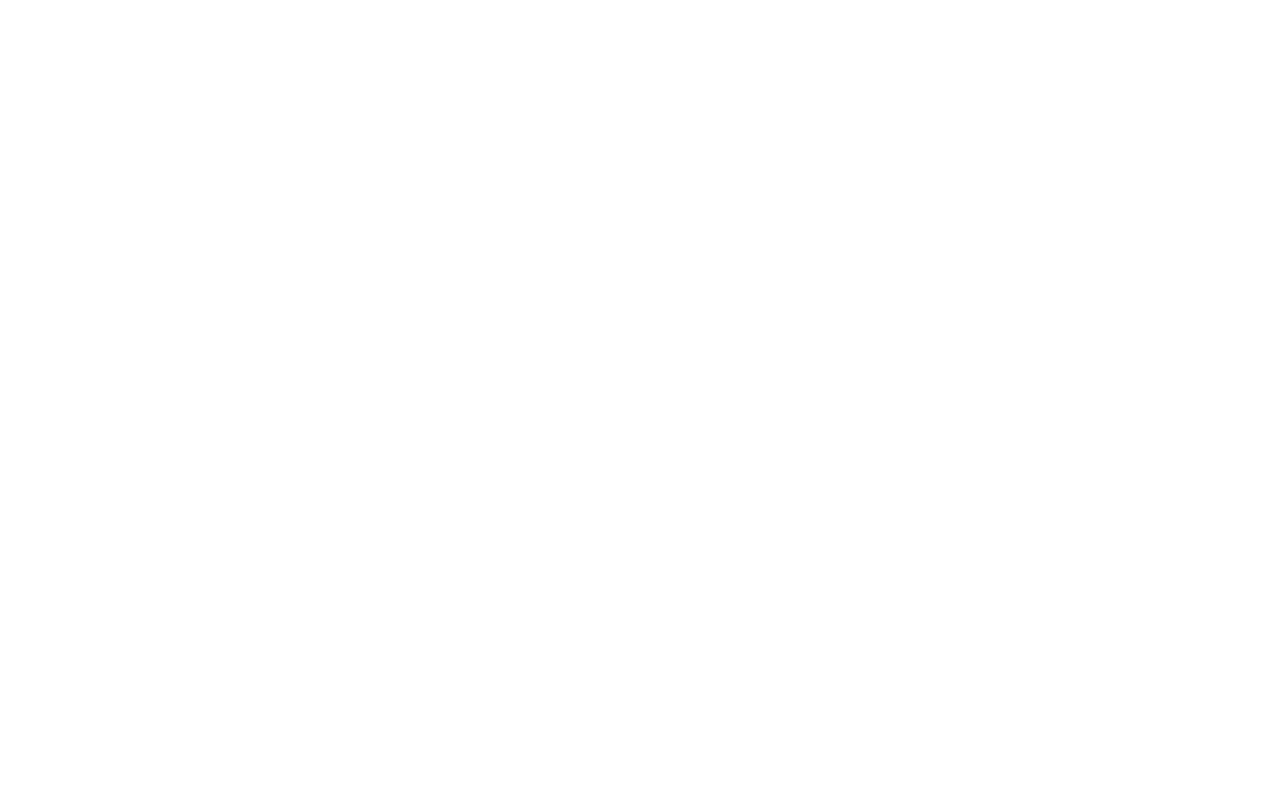
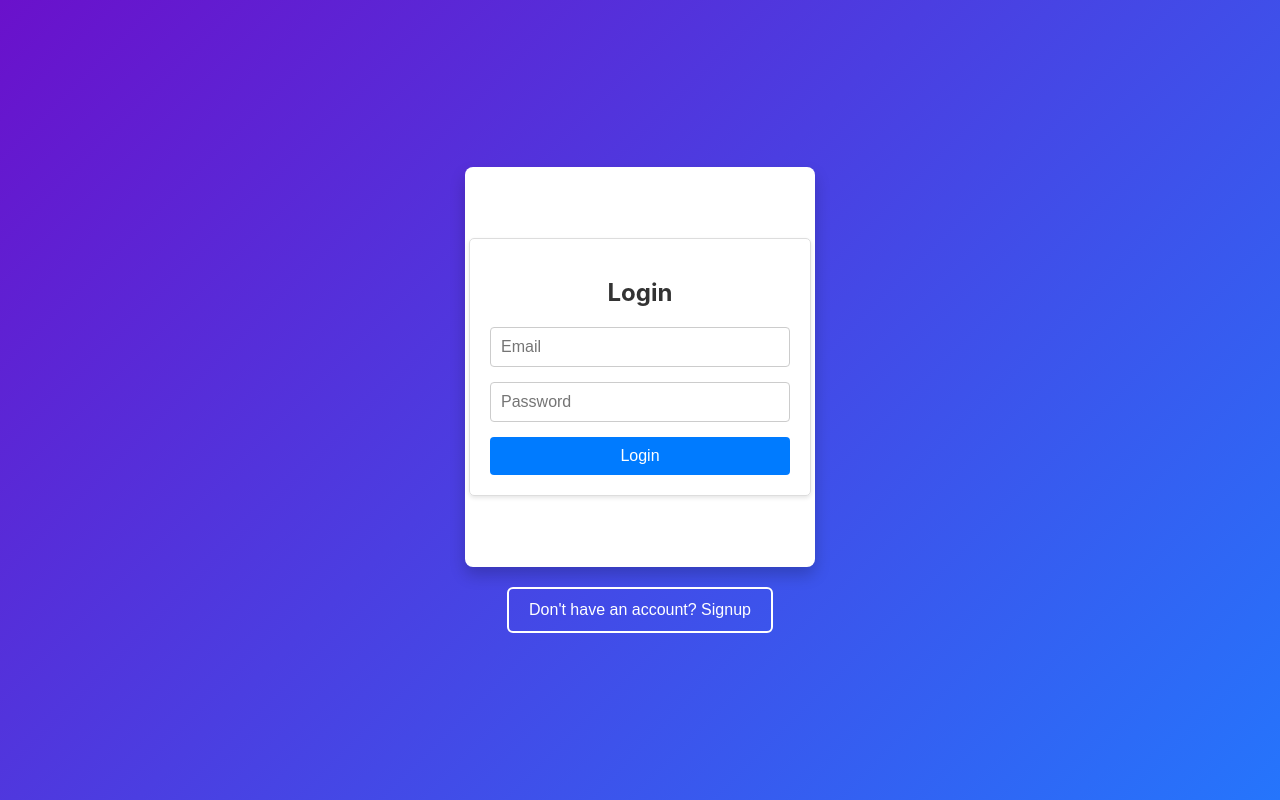
Before and after one commit to Gt9ight/freshpaper, a React (Create React App) app: page /freshpaper/auth in a window 1280 px wide. Before the commit this address had no page. Built offline with nearby package versions, Linux system fonts and the light colour scheme.

Commit message:
added styling to log in and logout

```diff
--- a/src/App.js
+++ b/src/App.js
@@ -2,6 +2,9 @@ import MediaPost from "./components/mediaPost/MediaPost";
 import MediaFeed from "./components/feed/MediaFeed";
 import { BrowserRouter, Routes, Route } from "react-router-dom";
 import Home from "./components/home/Home";
+import AuthLog from "./components/auth/Auth";
+import Login from "./components/auth/Login";
+import Signup from "./components/auth/SignUp";
 
 
 function App() {
@@ -12,7 +15,9 @@ function App() {
           <Route path="/">
             <Route index element={<Home/>} />
             <Route path="/postmedia" element={<MediaPost/>} />
-            <Route path="/mediafeed" element={<MediaFeed />} />
+            <Route path="/auth" element={<AuthLog />} />
+            <Route path="/login" element={<Login />} />
+            <Route path="/signup" element={<Signup />} />
           </Route>
         </Routes>
       </BrowserRouter>
--- /dev/null
+++ b/src/components/auth/Auth.js
@@ -0,0 +1,40 @@
+// AuthLog.jsx
+import { useState } from "react";
+import { useNavigate } from "react-router-dom";
+import Login from "./Login";
+import Signup from "./SignUp";
+import "./auth.css";
+
+function AuthLog() {
+  const [isSignup, setIsSignup] = useState(false);
+  const navigate = useNavigate();
+
+  const handleAuthSuccess = () => {
+    navigate("/postmedia");
+  };
+
+  return (
+    <div className="auth-log-container">
+      <div className={`auth-card ${isSignup ? "signup-active" : "login-active"}`}>
+        <div className="auth-card-inner">
+          <div className="auth-card-front">
+            {!isSignup && <Login onLoginSuccess={handleAuthSuccess} />}
+          </div>
+          <div className="auth-card-back">
+            {isSignup && <Signup onSignupSuccess={handleAuthSuccess} />}
+          </div>
+        </div>
+      </div>
+      <button
+        onClick={() => setIsSignup(!isSignup)}
+        className="auth-toggle-button"
+      >
+        {isSignup
+          ? "Already have an account? Login"
+          : "Don't have an account? Signup"}
+      </button>
+    </div>
+  );
+}
+
+export default AuthLog;
--- /dev/null
+++ b/src/components/auth/Login.js
@@ -0,0 +1,51 @@
+// Login.jsx
+import { useState } from "react";
+import { signInWithEmailAndPassword } from "firebase/auth";
+import { auth } from "../utilis/Firebase";
+import "./login.css"; // Import the CSS file
+
+const Login = ({ onLoginSuccess }) => {
+  const [email, setEmail] = useState("");
+  const [password, setPassword] = useState("");
+  const [error, setError] = useState("");
+
+  const handleLogin = async (e) => {
+    e.preventDefault();
+    try {
+      await signInWithEmailAndPassword(auth, email, password);
+      onLoginSuccess();
+    } catch (err) {
+      setError(err.message);
+    }
+  };
+
+  return (
+    <div className="login-container">
+      <h2 className="login-title">Login</h2>
+      {error && <p className="login-error">{error}</p>}
+      <form onSubmit={handleLogin} className="login-form">
+        <input
+          type="email"
+          placeholder="Email"
+          value={email}
+          onChange={(e) => setEmail(e.target.value)}
+          required
+          className="login-input"
+        />
+        <input
+          type="password"
+          placeholder="Password"
+          value={password}
+          onChange={(e) => setPassword(e.target.value)}
+          required
+          className="login-input"
+        />
+        <button type="submit" className="login-button">
+          Login
+        </button>
+      </form>
+    </div>
+  );
+};
+
+export default Login;
--- /dev/null
+++ b/src/components/auth/SignUp.js
@@ -0,0 +1,83 @@
+// Signup.jsx
+import { useState } from "react";
+import { createUserWithEmailAndPassword } from "firebase/auth";
+import { auth, db } from "../utilis/Firebase";
+import { doc, setDoc } from "firebase/firestore";
+import "./signup.css"; // Import the CSS file
+
+const Signup = ({ onSignupSuccess }) => {
+  const [email, setEmail] = useState("");
+  const [password, setPassword] = useState("");
+  const [error, setError] = useState("");
+  const [firstName, setFirstName] = useState("");
+  const [lastName, setLastName] = useState("");
+
+  const handleSignup = async (e) => {
+    e.preventDefault();
+    try {
+      const userCredential = await createUserWithEmailAndPassword(
+        auth,
+        email,
+        password
+      );
+      const user = userCredential.user;
+
+      // Add user data to Firestore
+      await setDoc(doc(db, "users", user.uid), {
+        firstName: firstName,
+        lastName: lastName,
+        email: email,
+      });
+
+      onSignupSuccess();
+    } catch (err) {
+      setError(err.message);
+    }
+  };
+
+  return (
+    <div className="signup-container">
+      <h2 className="signup-title">Signup</h2>
+      {error && <p className="signup-error">{error}</p>}
+      <form onSubmit={handleSignup} className="signup-form">
+        <input
+          type="text"
+          placeholder="First Name"
+          value={firstName}
+          onChange={(e) => setFirstName(e.target.value)}
+          required
+          className="signup-input"
+        />
+        <input
+          type="text"
+          placeholder="Last Name"
+          value={lastName}
+          onChange={(e) => setLastName(e.target.value)}
+          required
+          className="signup-input"
+        />
+        <input
+          type="email"
+          placeholder="Email"
+          value={email}
+          onChange={(e) => setEmail(e.target.value)}
+          required
+          className="signup-input"
+        />
+        <input
+          type="password"
+          placeholder="Password"
+          value={password}
+          onChange={(e) => setPassword(e.target.value)}
+          required
+          className="signup-input"
+        />
+        <button type="submit" className="signup-button">
+          Signup
+        </button>
+      </form>
+    </div>
+  );
+};
+
+export default Signup;
--- /dev/null
+++ b/src/components/auth/auth.css
@@ -0,0 +1,61 @@
+/* AuthLog.css */
+.auth-log-container {
+    display: flex;
+    flex-direction: column;
+    align-items: center;
+    justify-content: center;
+    min-height: 100vh;
+    background: linear-gradient(135deg, #6a11cb, #2575fc); /* Gradient background */
+  }
+
+  .auth-card {
+    width: 350px;
+    height: 400px;
+    perspective: 1000px;
+    margin-bottom: 20px;
+  }
+
+  .auth-card-inner {
+    position: relative;
+    width: 100%;
+    height: 100%;
+    transition: transform 0.8s;
+    transform-style: preserve-3d;
+  }
+
+  .signup-active .auth-card-inner {
+    transform: rotateY(180deg);
+  }
+
+  .auth-card-front,
+  .auth-card-back {
+    position: absolute;
+    width: 100%;
+    height: 100%;
+    backface-visibility: hidden;
+    display: flex;
+    align-items: center;
+    justify-content: center;
+    border-radius: 8px;
+    background: white; /* Card background */
+    box-shadow: 0 8px 16px rgba(0, 0, 0, 0.2);
+  }
+
+  .auth-card-back {
+    transform: rotateY(180deg);
+  }
+
+  .auth-toggle-button {
+    padding: 12px 20px;
+    background-color: transparent;
+    color: white;
+    border: 2px solid white;
+    border-radius: 6px;
+    cursor: pointer;
+    font-size: 16px;
+    transition: all 0.3s ease;
+  }
+
+  .auth-toggle-button:hover {
+    background-color: rgba(255, 255, 255, 0.2);
+  }
--- /dev/null
+++ b/src/components/auth/login.css
@@ -0,0 +1,49 @@
+/* Login.css */
+.login-container {
+    width: 300px;
+    margin: 50px auto;
+    padding: 20px;
+    border: 1px solid #ddd;
+    border-radius: 5px;
+    box-shadow: 0 2px 4px rgba(0, 0, 0, 0.1);
+  }
+
+  .login-title {
+    text-align: center;
+    margin-bottom: 20px;
+    color: #333;
+  }
+
+  .login-error {
+    color: red;
+    text-align: center;
+    margin-bottom: 10px;
+  }
+
+  .login-form {
+    display: flex;
+    flex-direction: column;
+  }
+
+  .login-input {
+    padding: 10px;
+    margin-bottom: 15px;
+    border: 1px solid #ccc;
+    border-radius: 4px;
+    font-size: 16px;
+  }
+
+  .login-button {
+    padding: 10px 15px;
+    background-color: #007bff;
+    color: white;
+    border: none;
+    border-radius: 4px;
+    cursor: pointer;
+    font-size: 16px;
+    transition: background-color 0.3s ease;
+  }
+
+  .login-button:hover {
+    background-color: #0056b3;
+  }
--- /dev/null
+++ b/src/components/auth/signup.css
@@ -0,0 +1,48 @@
+/* Signup.css */
+.signup-container {
+    width: 300px;
+    padding: 20px;
+    border-radius: 8px;
+    background-color: white;
+    box-shadow: 0 4px 8px rgba(0, 0, 0, 0.1);
+  }
+
+  .signup-title {
+    text-align: center;
+    margin-bottom: 20px;
+    color: #333;
+  }
+
+  .signup-error {
+    color: red;
+    text-align: center;
+    margin-bottom: 10px;
+  }
+
+  .signup-form {
+    display: flex;
+    flex-direction: column;
+  }
+
+  .signup-input {
+    padding: 12px;
+    margin-bottom: 15px;
+    border: 1px solid #ccc;
+    border-radius: 6px;
+    font-size: 16px;
+  }
+
+  .signup-button {
+    padding: 12px 20px;
+    background-color: #007bff;
+    color: white;
+    border: none;
+    border-radius: 6px;
+    cursor: pointer;
+    font-size: 16px;
+    transition: background-color 0.3s ease;
+  }
+
+  .signup-button:hover {
+    background-color: #0056b3;
+  }
--- a/src/components/mediaPost/MediaPost.css
+++ b/src/components/mediaPost/MediaPost.css
@@ -32,6 +32,34 @@
   vertical-align: middle; /* Aligns with text */
   transform: skewX(15deg);
 
+}
+
+.header-container {
+  display: flex;
+  justify-content: space-between;
+  align-items: center;
+  padding: 10px;
+}
+
+.welcome-message {
+  margin: 0;
+  font-size: 16px;
+  color: #333; /* Adjust color as needed */
+}
+
+.logout-btn {
+  padding: 8px 15px;
+  background-color: #d83b91; /* Red color for logout */
+  color: white;
+  border: none;
+  border-radius: 5px;
+  cursor: pointer;
+  font-size: 14px;
+  transition: background-color 0.3s ease;
+}
+
+.logout-btn:hover {
+  background-color: #c82333; /* Darker red on hover */
 }
 
 /* Container for the entire component */
--- a/src/components/utilis/Firebase.js
+++ b/src/components/utilis/Firebase.js
@@ -16,3 +16,4 @@ const firebaseConfig = {
 const app = initializeApp(firebaseConfig);
 export const db = getFirestore();
 export const storage = getStorage()
+export const auth = getAuth(app);
```
Also changed, not shown: src/components/home/Home.js (+9 -7 lines), src/components/mediaPost/MediaPost.js (+48 -8 lines).
